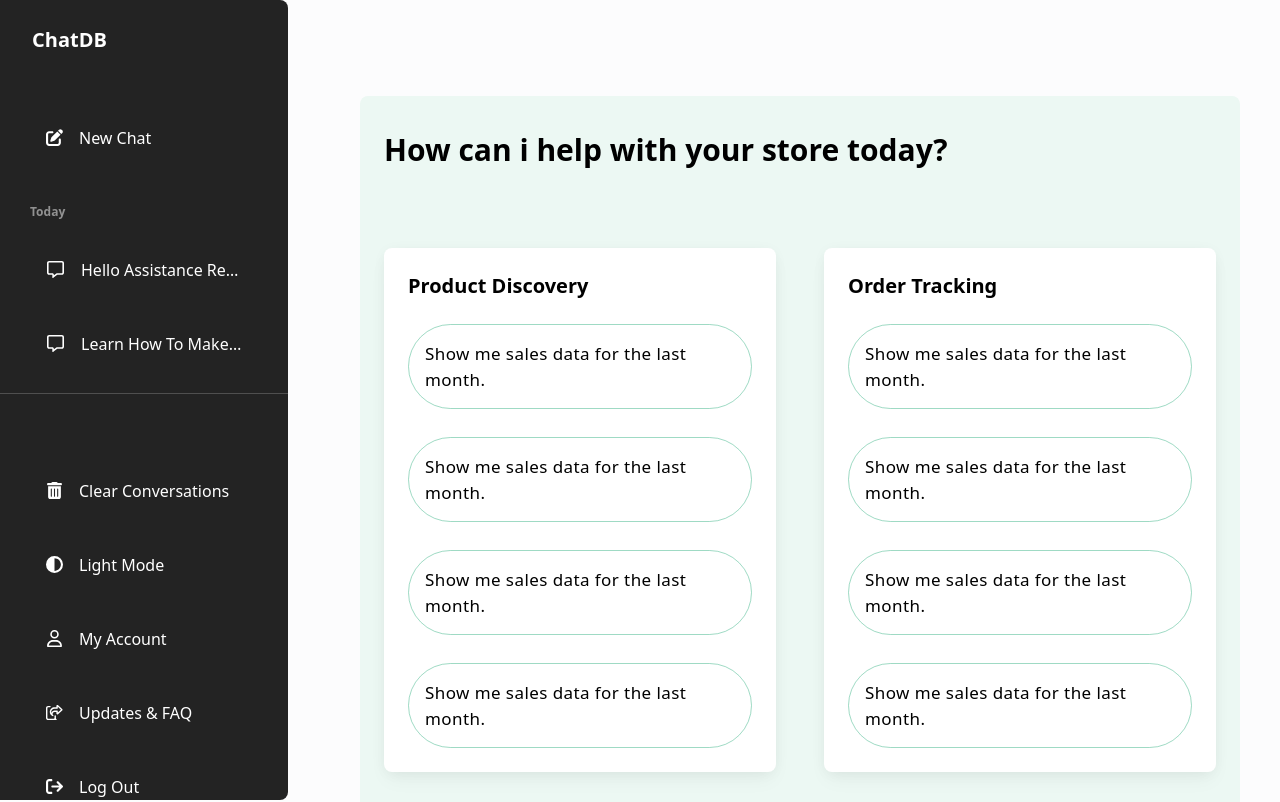
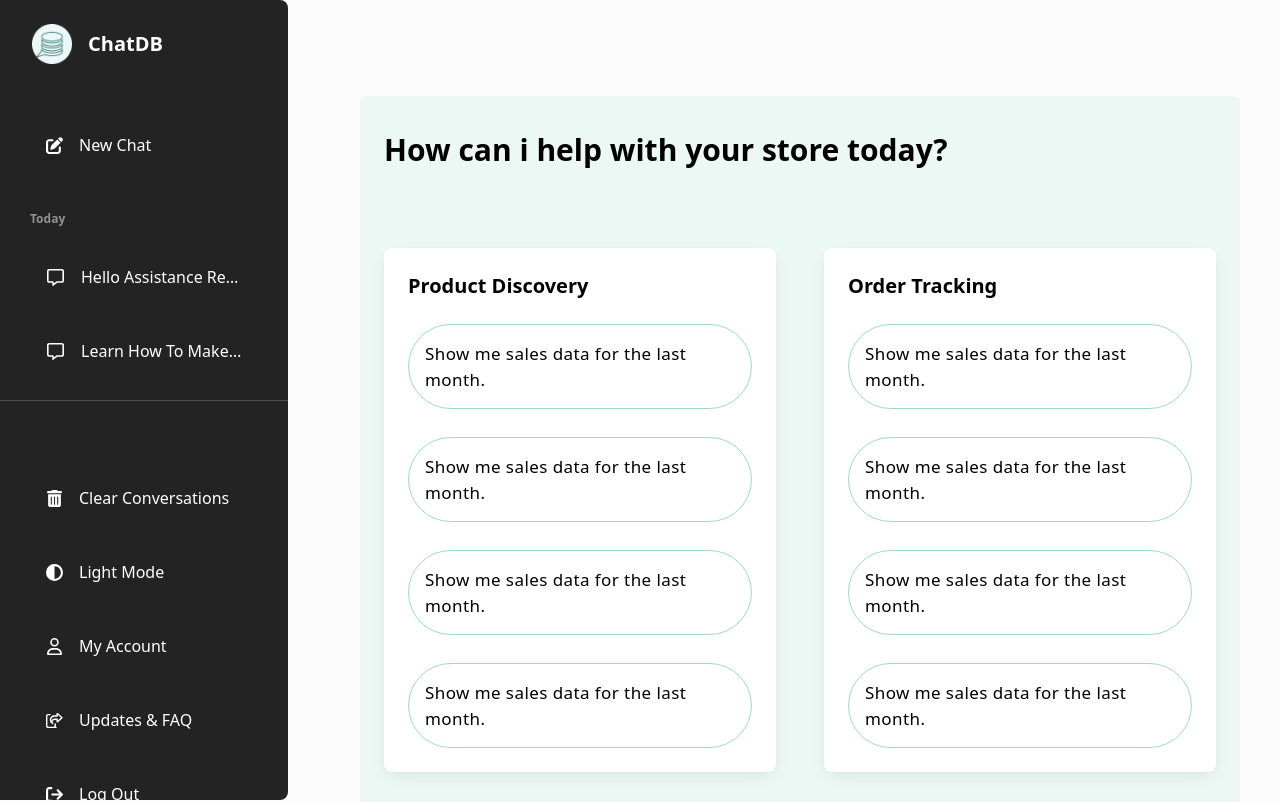
Before and after one commit to chatdb-org/chatdb-frontend, a React (Vite) app: page /screen in a window 1280 px wide. Shown: the top 802 px of the page. Built offline with nearby package versions, Linux system fonts and the light colour scheme.

Commit message:
added logo to sidebar

```diff
--- a/src/components/Sidebar.jsx
+++ b/src/components/Sidebar.jsx
@@ -15,12 +15,14 @@ const Sidebar = () => {
   return (
     <aside className="bg-[#232323] -translate-x-80 fixed inset-0 z-50 h-screen w-72 overflow-y-auto rounded-r-lg transition-transform duration-300 xl:translate-x-0">
       <div className="relative">
-        <a className="flex items-center gap-4 py-6 px-8" href="#/">
+        <a className="flex items-center gap-4 py-6 px-8" href="#">
+          <img src="/Layer 1.png" alt="Logo" className="w-10 h-10" />
           <h6 className="block antialiased text-xl tracking-normal font-sans font-semibold leading-relaxed text-white">
             Chat<span className="text-xl font-bold">DB</span>
           </h6>
         </a>
       </div>
+
 
       <div className="m-4">
         <ul className="mb-2 flex flex-col">
```
Also changed, not shown: public/Layer 1.png (added).
